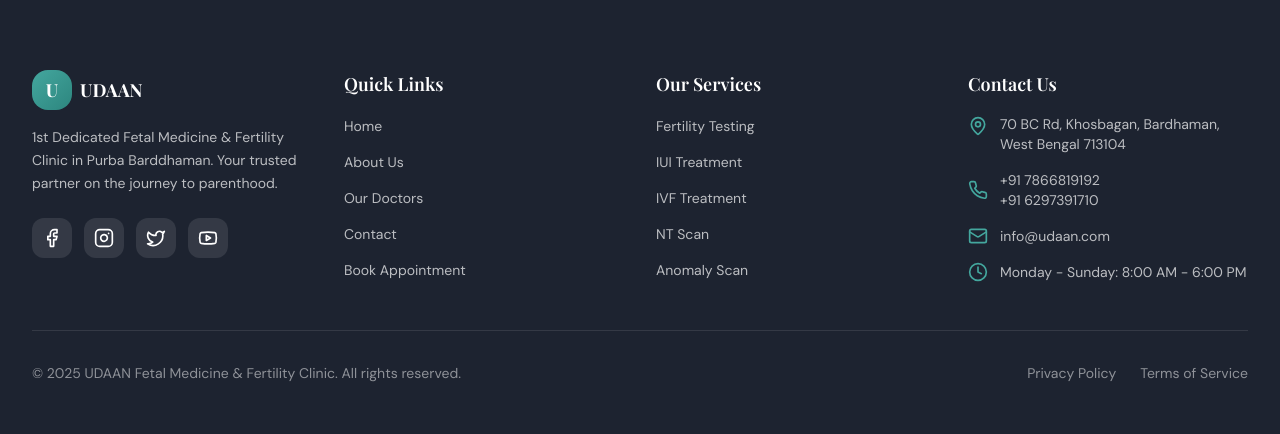
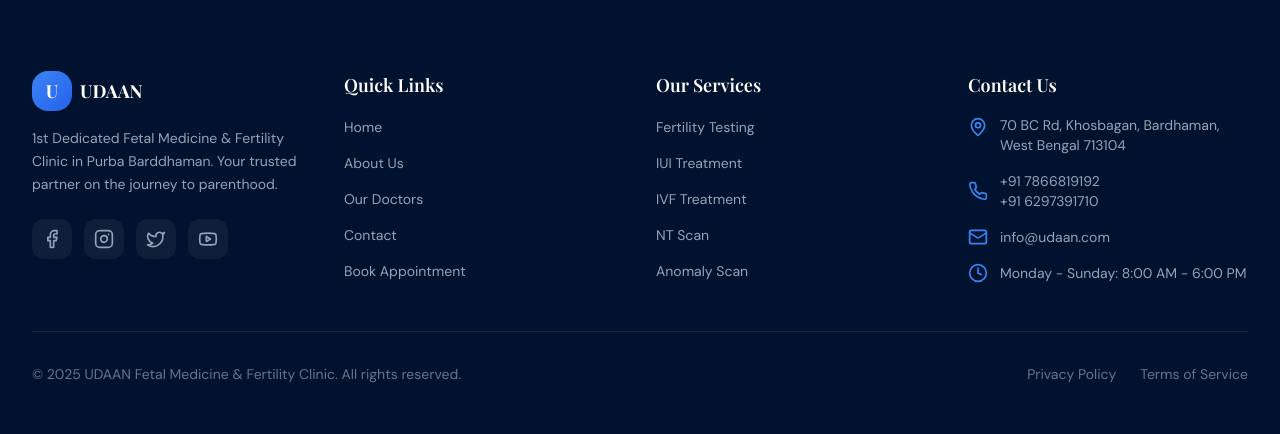
Before and after one commit to SrutiGupta/URAAN, a React (Vite) app: page /contact in a window 1280 px wide. Shown: the part 1594-2028 px from the top of the page. Built offline with nearby package versions, Linux system fonts and the light colour scheme; the HTML template or start-up script is replaced by a standard one; a web font is replaced by a local one.

Commit message:
background images and font

```diff
--- a/src/components/layout/Footer.tsx
+++ b/src/components/layout/Footer.tsx
@@ -27,20 +27,20 @@ const socialLinks = [
 
 export function Footer() {
   return (
-    <footer className="bg-foreground text-primary-foreground">
+    <footer className="bg-secondary border-t border-white/10">
       <div className="container-custom section-padding">
         <div className="grid grid-cols-1 md:grid-cols-2 lg:grid-cols-4 gap-10 lg:gap-8">
           {/* Brand */}
           <div className="space-y-4">
             <div className="flex items-center gap-2">
               <div className="w-10 h-10 rounded-xl bg-gradient-to-br from-primary to-primary-dark flex items-center justify-center">
-                <span className="text-primary-foreground font-display font-bold text-lg">U</span>
+                <span className="text-white font-display font-bold text-lg">U</span>
               </div>
               <div>
-                <span className="font-display font-bold text-lg">UDAAN</span>
+                <span className="font-display font-bold text-lg text-white">UDAAN</span>
               </div>
             </div>
-            <p className="text-primary-foreground/70 text-sm leading-relaxed">
+            <p className="text-slate-400 text-sm leading-relaxed">
               1st Dedicated Fetal Medicine & Fertility Clinic in Purba Barddhaman.
               Your trusted partner on the journey to parenthood.
             </p>
@@ -50,7 +50,7 @@ export function Footer() {
                   key={social.label}
                   href={social.href}
                   aria-label={social.label}
-                  className="w-10 h-10 rounded-lg bg-primary-foreground/10 flex items-center justify-center hover:bg-primary hover:text-primary-foreground transition-colors"
+                  className="w-10 h-10 rounded-lg bg-white/5 flex items-center justify-center hover:bg-primary hover:text-white transition-colors text-slate-400"
                 >
                   <social.icon className="w-5 h-5" />
                 </a>
@@ -60,13 +60,13 @@ export function Footer() {
 
           {/* Quick Links */}
           <div>
-            <h4 className="font-display font-semibold text-lg mb-4">Quick Links</h4>
+            <h4 className="font-display font-semibold text-lg mb-4 text-white">Quick Links</h4>
             <ul className="space-y-3">
               {quickLinks.map((link) => (
                 <li key={link.name}>
                   <Link
                     to={link.href}
-                    className="text-primary-foreground/70 hover:text-primary transition-colors text-sm"
+                    className="text-slate-400 hover:text-primary transition-colors text-sm"
                   >
                     {link.name}
                   </Link>
@@ -77,13 +77,13 @@ export function Footer() {
 
           {/* Services */}
           <div>
-            <h4 className="font-display font-semibold text-lg mb-4">Our Services</h4>
+            <h4 className="font-display font-semibold text-lg mb-4 text-white">Our Services</h4>
             <ul className="space-y-3">
               {services.map((service) => (
                 <li key={service.name}>
                   <Link
                     to={service.href}
-                    className="text-primary-foreground/70 hover:text-primary transition-colors text-sm"
+                    className="text-slate-400 hover:text-primary transition-colors text-sm"
                   >
                     {service.name}
                   </Link>
@@ -94,47 +94,47 @@ export function Footer() {
 
           {/* Contact */}
           <div>
-            <h4 className="font-display font-semibold text-lg mb-4">Contact Us</h4>
+            <h4 className="font-display font-semibold text-lg mb-4 text-white">Contact Us</h4>
             <ul className="space-y-4">
               <li className="flex items-start gap-3">
                 <MapPin className="w-5 h-5 text-primary shrink-0 mt-0.5" />
-                <span className="text-primary-foreground/70 text-sm">{CLINIC_ADDRESS}</span>
+                <span className="text-slate-400 text-sm">{CLINIC_ADDRESS}</span>
               </li>
               <li className="flex items-center gap-3">
                 <Phone className="w-5 h-5 text-primary shrink-0" />
                 <div className="text-sm">
-                  <a href={`tel:${PHONE_NUMBERS.primary.replace(/\s/g, "")}`} className="text-primary-foreground/70 hover:text-primary transition-colors block">
+                  <a href={`tel:${PHONE_NUMBERS.primary.replace(/\s/g, "")}`} className="text-slate-400 hover:text-primary transition-colors block">
                     {PHONE_NUMBERS.primary}
                   </a>
-                  <a href={`tel:${PHONE_NUMBERS.secondary.replace(/\s/g, "")}`} className="text-primary-foreground/70 hover:text-primary transition-colors block">
+                  <a href={`tel:${PHONE_NUMBERS.secondary.replace(/\s/g, "")}`} className="text-slate-400 hover:text-primary transition-colors block">
                     {PHONE_NUMBERS.secondary}
                   </a>
                 </div>
               </li>
               <li className="flex items-center gap-3">
                 <Mail className="w-5 h-5 text-primary shrink-0" />
-                <a href={`mailto:${CLINIC_EMAIL}`} className="text-primary-foreground/70 hover:text-primary transition-colors text-sm">
+                <a href={`mailto:${CLINIC_EMAIL}`} className="text-slate-400 hover:text-primary transition-colors text-sm">
                   {CLINIC_EMAIL}
                 </a>
               </li>
               <li className="flex items-center gap-3">
                 <Clock className="w-5 h-5 text-primary shrink-0" />
-                <span className="text-primary-foreground/70 text-sm">{WORKING_HOURS}</span>
+                <span className="text-slate-400 text-sm">{WORKING_HOURS}</span>
               </li>
             </ul>
           </div>
         </div>
 
         {/* Bottom */}
-        <div className="mt-12 pt-8 border-t border-primary-foreground/10 flex flex-col md:flex-row items-center justify-between gap-4">
-          <p className="text-primary-foreground/50 text-sm">
+        <div className="mt-12 pt-8 border-t border-white/10 flex flex-col md:flex-row items-center justify-between gap-4">
+          <p className="text-slate-500 text-sm">
             © {new Date().getFullYear()} UDAAN Fetal Medicine & Fertility Clinic. All rights reserved.
           </p>
           <div className="flex items-center gap-6 text-sm">
-            <Link to="/privacy" className="text-primary-foreground/50 hover:text-primary transition-colors">
+            <Link to="/privacy" className="text-slate-500 hover:text-primary transition-colors">
               Privacy Policy
             </Link>
-            <Link to="/terms" className="text-primary-foreground/50 hover:text-primary transition-colors">
+            <Link to="/terms" className="text-slate-500 hover:text-primary transition-colors">
               Terms of Service
             </Link>
           </div>
--- a/src/components/layout/Layout.tsx
+++ b/src/components/layout/Layout.tsx
@@ -8,7 +8,7 @@ interface LayoutProps {
 
 export function Layout({ children }: LayoutProps) {
   return (
-    <div className="min-h-screen flex flex-col">
+    <div className="min-h-screen flex flex-col bg-background">
       <Navbar />
       <main className="flex-1 pt-16 md:pt-20">
         {children}
--- a/src/index.css
+++ b/src/index.css
@@ -6,40 +6,40 @@
 
 @layer base {
   :root {
-    /* Primary - Soft Teal (Trust, Life, Hope) */
-    --primary: 175 42% 46%;
+    /* Primary - Royal Blue (Brand Color) */
+    --primary: 217 91% 60%; /* #2563EB */
     --primary-foreground: 0 0% 100%;
-    --primary-light: 175 45% 92%;
-    --primary-dark: 175 50% 35%;
+    --primary-light: 217 91% 70%;
+    --primary-dark: 221 83% 53%; /* #1D4ED8 */
 
-    /* Secondary - Warm Coral (Warmth, Care) */
-    --secondary: 15 85% 65%;
+    /* Secondary - Deep Navy-Black */
+    --secondary: 215 100% 9%; /* #0A1625 */
     --secondary-foreground: 0 0% 100%;
-    --secondary-light: 15 90% 95%;
+    --secondary-light: 215 100% 12%;
 
-    /* Accent - Soft Lavender */
-    --accent: 250 45% 70%;
-    --accent-foreground: 250 45% 20%;
+    /* Accent - Royal Blue (Same as Primary) */
+    --accent: 217 91% 60%;
+    --accent-foreground: 0 0% 100%;
 
-    /* Backgrounds */
-    --background: 40 30% 98%;
-    --foreground: 220 25% 15%;
+    /* Backgrounds - Jet Black */
+    --background: 210 100% 4%; /* #050B12 */
+    --foreground: 0 0% 100%; /* White text */
 
-    /* Cards & Surfaces */
-    --card: 0 0% 100%;
-    --card-foreground: 220 25% 15%;
+    /* Cards & Surfaces - Deep Navy-Black */
+    --card: 215 100% 9%; /* #0A1625 */
+    --card-foreground: 0 0% 100%;
 
-    --popover: 0 0% 100%;
-    --popover-foreground: 220 25% 15%;
+    --popover: 215 100% 9%;
+    --popover-foreground: 0 0% 100%;
 
-    /* Muted */
-    --muted: 40 20% 95%;
-    --muted-foreground: 220 15% 45%;
+    /* Muted - Slate text colors */
+    --muted: 215 20% 15%;
+    --muted-foreground: 215 16% 65%; /* #94A3B8 */
 
-    /* Borders */
-    --border: 40 20% 90%;
-    --input: 40 20% 90%;
-    --ring: 175 42% 46%;
+    /* Borders - Subtle white */
+    --border: 0 0% 100% / 0.1;
+    --input: 0 0% 100% / 0.1;
+    --ring: 217 91% 60%;
 
     /* Destructive */
     --destructive: 0 72% 51%;
@@ -49,67 +49,64 @@
     --radius: 0.75rem;
 
     /* Custom colors */
-    --cream: 40 30% 96%;
-    --cream-dark: 40 25% 92%;
-    --teal-gradient-start: 175 45% 50%;
-    --teal-gradient-end: 185 40% 40%;
-    --coral-gradient-start: 15 85% 65%;
-    --coral-gradient-end: 8 75% 55%;
+    --cream: 215 100% 9%; /* Replaced with dark navy */
+    --cream-dark: 210 100% 4%; /* Replaced with jet black */
 
     /* Sidebar */
-    --sidebar-background: 0 0% 98%;
-    --sidebar-foreground: 240 5.3% 26.1%;
-    --sidebar-primary: 240 5.9% 10%;
-    --sidebar-primary-foreground: 0 0% 98%;
-    --sidebar-accent: 240 4.8% 95.9%;
-    --sidebar-accent-foreground: 240 5.9% 10%;
-    --sidebar-border: 220 13% 91%;
-    --sidebar-ring: 217.2 91.2% 59.8%;
+    --sidebar-background: 215 100% 9%;
+    --sidebar-foreground: 0 0% 100%;
+    --sidebar-primary: 217 91% 60%;
+    --sidebar-primary-foreground: 0 0% 100%;
+    --sidebar-accent: 215 100% 12%;
+    --sidebar-accent-foreground: 0 0% 100%;
+    --sidebar-border: 0 0% 100% / 0.1;
+    --sidebar-ring: 217 91% 60%;
   }
 
   .dark {
-    --primary: 175 45% 55%;
-    --primary-foreground: 220 25% 10%;
-    --primary-light: 175 30% 20%;
-    --primary-dark: 175 50% 65%;
+    /* Dark mode uses same Black + Royal Blue system */
+    --primary: 217 91% 60%;
+    --primary-foreground: 0 0% 100%;
+    --primary-light: 217 91% 70%;
+    --primary-dark: 221 83% 53%;
 
-    --secondary: 15 75% 60%;
+    --secondary: 215 100% 9%;
     --secondary-foreground: 0 0% 100%;
-    --secondary-light: 15 40% 20%;
+    --secondary-light: 215 100% 12%;
 
-    --accent: 250 40% 60%;
-    --accent-foreground: 250 20% 95%;
+    --accent: 217 91% 60%;
+    --accent-foreground: 0 0% 100%;
 
-    --background: 220 25% 8%;
-    --foreground: 40 20% 95%;
+    --background: 210 100% 4%;
+    --foreground: 0 0% 100%;
 
-    --card: 220 25% 12%;
-    --card-foreground: 40 20% 95%;
+    --card: 215 100% 9%;
+    --card-foreground: 0 0% 100%;
 
-    --popover: 220 25% 12%;
-    --popover-foreground: 40 20% 95%;
+    --popover: 215 100% 9%;
+    --popover-foreground: 0 0% 100%;
 
-    --muted: 220 20% 18%;
-    --muted-foreground: 220 15% 65%;
+    --muted: 215 20% 15%;
+    --muted-foreground: 215 16% 65%;
 
-    --border: 220 20% 20%;
-    --input: 220 20% 20%;
-    --ring: 175 45% 55%;
+    --border: 0 0% 100% / 0.1;
+    --input: 0 0% 100% / 0.1;
+    --ring: 217 91% 60%;
 
     --destructive: 0 62% 50%;
     --destructive-foreground: 0 0% 100%;
 
-    --cream: 220 20% 12%;
-    --cream-dark: 220 20% 15%;
+    --cream: 215 100% 9%;
+    --cream-dark: 210 100% 4%;
 
-    --sidebar-background: 240 5.9% 10%;
-    --sidebar-foreground: 240 4.8% 95.9%;
-    --sidebar-primary: 224.3 76.3% 48%;
+    --sidebar-background: 215 100% 9%;
+    --sidebar-foreground: 0 0% 100%;
+    --sidebar-primary: 217 91% 60%;
     --sidebar-primary-foreground: 0 0% 100%;
-    --sidebar-accent: 240 3.7% 15.9%;
-    --sidebar-accent-foreground: 240 4.8% 95.9%;
-    --sidebar-border: 240 3.7% 15.9%;
-    --sidebar-ring: 217.2 91.2% 59.8%;
+    --sidebar-accent: 215 100% 12%;
+    --sidebar-accent-foreground: 0 0% 100%;
+    --sidebar-border: 0 0% 100% / 0.1;
+    --sidebar-ring: 217 91% 60%;
   }
 }
 
@@ -133,23 +130,23 @@
   }
 
   .gradient-secondary {
-    @apply bg-gradient-to-br from-secondary to-[hsl(8,75%,55%)];
+    @apply bg-gradient-to-br from-secondary to-background;
   }
 
   .gradient-hero {
-    background: linear-gradient(135deg, hsl(var(--primary-light)) 0%, hsl(var(--cream)) 50%, hsl(var(--secondary-light)) 100%);
+    background: linear-gradient(135deg, hsl(var(--background)) 0%, hsl(var(--secondary)) 100%);
   }
 
   .gradient-text {
-    @apply bg-gradient-to-r from-primary to-secondary bg-clip-text text-transparent;
+    @apply bg-gradient-to-r from-primary to-primary-light bg-clip-text text-transparent;
   }
 
   .glass-card {
-    @apply bg-card/80 backdrop-blur-md border border-border/50 shadow-lg;
+    @apply bg-black/40 backdrop-blur-xl border border-white/10 shadow-lg;
   }
 
   .hover-lift {
-    @apply transition-all duration-300 hover:-translate-y-1 hover:shadow-xl;
+    @apply transition-all duration-300 hover:-translate-y-1 hover:shadow-xl hover:shadow-primary/20;
   }
 
   .section-padding {
@@ -257,13 +254,13 @@
 }
 
 ::-webkit-scrollbar-track {
-  @apply bg-muted;
+  @apply bg-background;
 }
 
 ::-webkit-scrollbar-thumb {
-  @apply bg-primary/30 rounded-full;
+  @apply bg-primary/40 rounded-full;
 }
 
 ::-webkit-scrollbar-thumb:hover {
-  @apply bg-primary/50;
+  @apply bg-primary/60;
 }
```
Also changed, not shown: src/components/home/CTASection.tsx (+17 -17 lines), src/components/home/ServicesOverview.tsx (+9 -17 lines), src/components/home/WhyChooseUs.tsx (+9 -21 lines), src/components/layout/Navbar.tsx (+8 -8 lines), src/components/ui/button.tsx (+9 -9 lines), src/pages/About.tsx (+28 -28 lines), src/pages/Contact.tsx (+8 -8 lines).
